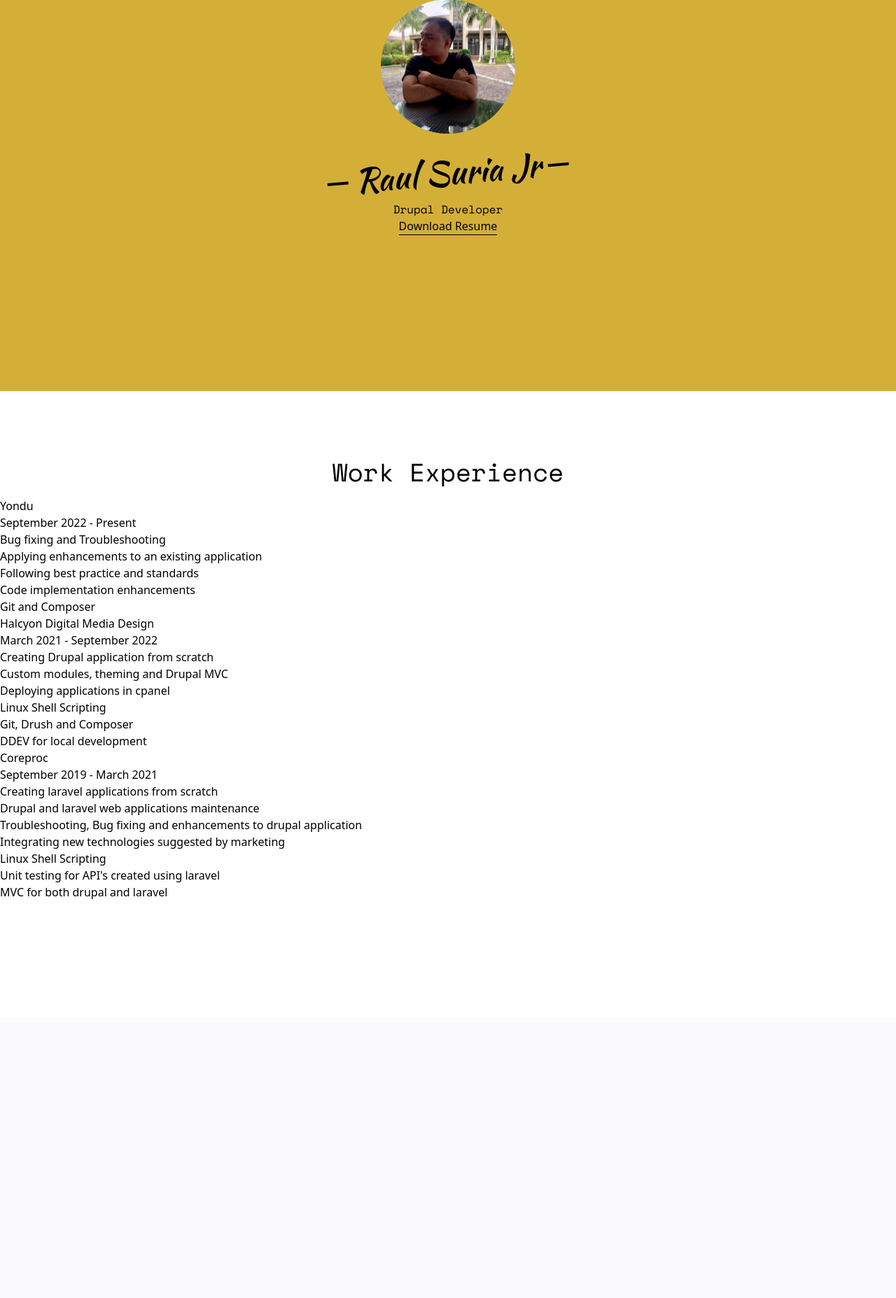
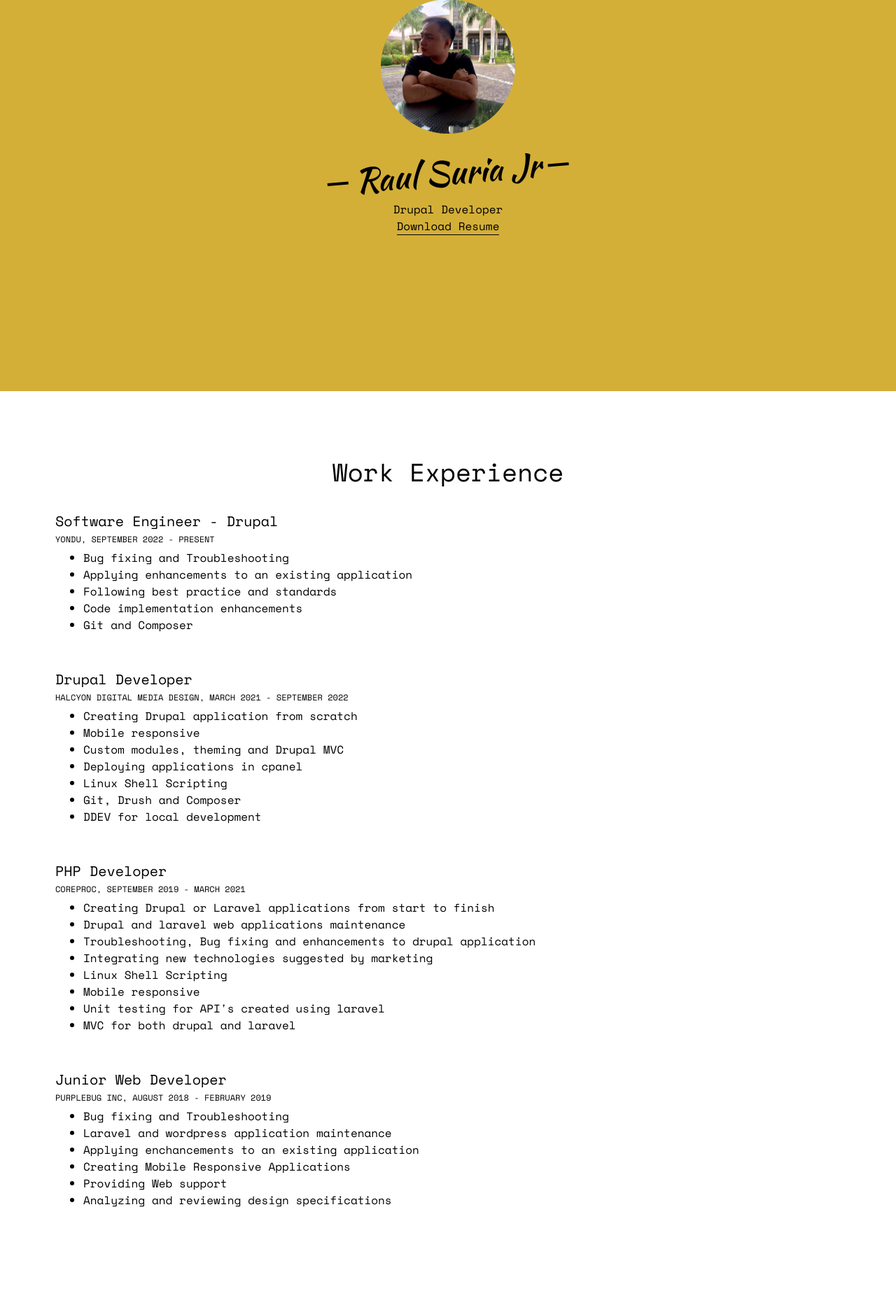
Before and after one commit to suria-raul/raulsuriajr, a PHP site: page / in a window 1280 px wide. Shown: the part 241-2096 px from the top of the page at 70% size. Before the commit the page ends 1526 px from the top, so only its background shows below. Run offline with PHP 8.4, Linux system fonts and the light colour scheme.

Commit message:
work experience section almost done, not sure if I will include the call center experience

```diff
--- a/css/tailwind.css
+++ b/css/tailwind.css
@@ -3,5 +3,7 @@
 @tailwind utilities;
 
 .custom-container {
-    @apply sm:container md:container lg:container xl:container 2xl:container mx-auto;
+    @apply px-6 mx-auto;
+
+    max-width: 1170px;
 }
--- a/dist/css/style.css
+++ b/dist/css/style.css
@@ -2,13 +2,11 @@
   background-color: #d4af37;
 }
 
-#introduction,
-#work-experience {
+#introduction{
   height: 100svh;
 }
 
-#introduction .custom-container,
-#work-experience .custom-container {
+#introduction .custom-container{
   height: 100svh;
 }
 
@@ -40,10 +38,6 @@
   font-family: "Kaushan Script", cursive;
 }
 
-#introduction .custom-container .title {
-  font-family: "Space Mono", Arial, serif;
-}
-
 #introduction .custom-container .resume {
   border-bottom: 1px solid black;
 }
--- a/dist/js/main.js
+++ b/dist/js/main.js
@@ -1,5 +1,5 @@
 const work_experiences = [
-    company = {
+    yondu = {
         name: 'Yondu',
         position: 'Software Engineer - Drupal',
         duration: 'September 2022 - Present',
@@ -11,12 +11,13 @@ const work_experiences = [
             'Git and Composer',
         ]
     },
-    company = {
+    halcyon = {
         name: 'Halcyon Digital Media Design',
         position: 'Drupal Developer',
         duration: 'March 2021 - September 2022',
         responsibilities: [
             'Creating Drupal application from scratch',
+            'Mobile responsive',
             'Custom modules, theming and Drupal MVC',
             'Deploying applications in cpanel',
             'Linux Shell Scripting',
@@ -24,34 +25,53 @@ const work_experiences = [
             'DDEV for local development',
         ]
     },
-    company = {
+    coreproc = {
         name: 'Coreproc',
         position: 'PHP Developer',
         duration: 'September 2019 - March 2021',
         responsibilities: [
-            'Creating laravel applications from scratch',
+            'Creating Drupal or Laravel applications from start to finish',
             'Drupal and laravel web applications maintenance',
             'Troubleshooting, Bug fixing and enhancements to drupal application',
             'Integrating new technologies suggested by marketing',
             'Linux Shell Scripting',
+            'Mobile responsive',
             'Unit testing for API\'s created using laravel',
             'MVC for both drupal and laravel',
+        ]
+    },
+    purplebug = {
+        name: 'PurpleBug Inc',
+        position: 'Junior Web Developer',
+        duration: 'August 2018 - February 2019',
+        responsibilities: [
+            'Bug fixing and Troubleshooting',
+            'Laravel and wordpress application maintenance',
+            'Applying enchancements to an existing application',
+            'Creating Mobile Responsive Applications',
+            'Providing Web support',
+            'Analyzing and reviewing design specifications',
         ]
     }
 ]
 
 window.onload = () => {
-    for (const key in work_experiences) {
+    for (const company in work_experiences) {
         let container = document.querySelector('#work-experience .custom-container')
         let div = document.createElement('div')
         let h4 = document.createElement('H4')
         let span = document.createElement('span')
         let list = document.createElement('ul')
 
-        h4.textContent = work_experiences[key].name
-        span.textContent = work_experiences[key].duration
+        div.classList.add('py-4', 'mb-4')
+        h4.classList.add('text-xl', 'my-1')
+        span.classList.add('text-xs', 'mb-1.5', 'block', 'uppercase')
+        list.classList.add('list-disc', 'pl-10')
 
-        work_experiences[key].responsibilities.forEach((responsibility) => {
+        h4.textContent = work_experiences[company].position
+        span.textContent = work_experiences[company].name + ', ' + work_experiences[company].duration
+
+        work_experiences[company].responsibilities.forEach((responsibility) => {
             let item = document.createElement('li')
             item.textContent = responsibility
 
--- a/index.html
+++ b/index.html
@@ -22,10 +22,10 @@
 		<h1 class="name text-5xl my-4 relative font-kaushan">
 			Raul Suria Jr
 		</h1>
-		<p class="title text-base font-medium">
+		<p class="title text-base font-medium font-space-mono">
 			Drupal Developer
 		</p>
-		<a href="pdf/Raul_Suria_jr.pdf" download class="resume">
+		<a href="pdf/Raul_Suria_jr.pdf" download class="resume font-space-mono">
 			Download Resume
 		</a>
 <!--		we must include social icons here -->
@@ -34,8 +34,8 @@
 </section>
 
 <section id="work-experience" class="w-full py-24">
-	<div class="custom-container text-black">
-		<h2 class="text-4xl font-space-mono text-center mb-4">Work Experience</h2>
+	<div class="custom-container text-black font-space-mono">
+		<h2 class="text-4xl text-center mb-4">Work Experience</h2>
 	</div>
 </section>
 </body>
--- a/tailwind.config.js
+++ b/tailwind.config.js
@@ -1,6 +1,9 @@
 /** @type {import('tailwindcss').Config} */
 module.exports = {
-  content: ["index.html"],
+  content: [
+      "index.html",
+      "dist/js/main.js",
+  ],
   theme: {
     extend: {},
     fontFamily: {
```
Also changed, not shown: dist/css/tailwind.css.
